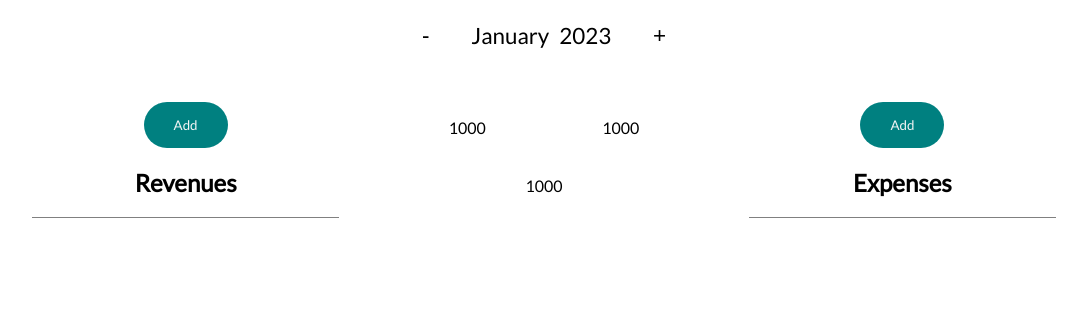
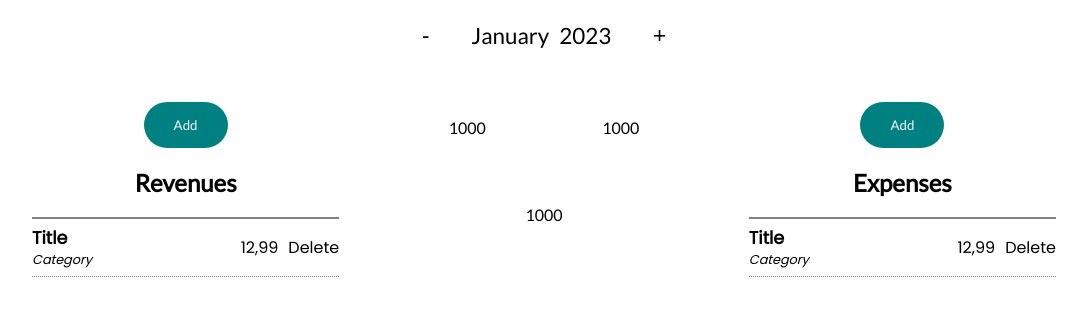
Before and after one commit to BlazejDuszynski/home_budget, a React (Create React App) app: page / in a window 1280 px wide. Shown: the top 316 px of the page, without its empty margins (96-1183 px from the left). Built offline with nearby package versions, Linux system fonts and the light colour scheme.

Commit message:
Dummy Entry.js component created and styled

```diff
--- a/src/Components/Layout/EntriesContainer.js
+++ b/src/Components/Layout/EntriesContainer.js
@@ -1,4 +1,5 @@
 import classes from "./EntriesContainer.module.css";
+import Entry from "./Entry";
 
 const EntriesContainer = (props) => {
   return (
@@ -9,6 +10,7 @@ const EntriesContainer = (props) => {
         </button>
         <h2>{props.name}</h2>
       </header>
+      <Entry />
     </div>
   );
 };
--- a/src/Components/Layout/EntriesContainer.module.css
+++ b/src/Components/Layout/EntriesContainer.module.css
@@ -5,7 +5,7 @@
 
 .header {
     padding: 0 10px;
-    border-bottom: 1px solid grey;
+    border-bottom: 2px solid grey;
 }
 
 .button {
--- /dev/null
+++ b/src/Components/Layout/Entry.js
@@ -0,0 +1,16 @@
+import classes from "./Entry.module.css";
+
+const Entry = () => {
+  return (
+    <li className={classes.entry}>
+      <div className={classes.description}>
+        <div className={classes.title}>Title</div>
+        <div className={classes.category}>Category</div>
+      </div>
+      <p>12,99</p>
+      <p>Delete</p>
+    </li>
+  );
+};
+
+export default Entry;
--- /dev/null
+++ b/src/Components/Layout/Entry.module.css
@@ -0,0 +1,23 @@
+.entry {
+  list-style: none;
+  display: flex;
+  gap: 10px;
+  align-items: center;
+  border-bottom: 0.5px dotted grey;
+  font-family: "Poppins", sans-serif;
+}
+
+.description {
+  flex-basis: 100%;
+  text-align: start;
+}
+
+.title {
+  font-size: 1.1em;
+  font-weight: 700;
+}
+
+.category {
+  font-style: italic;
+  font-size: 0.8em;
+}
```
